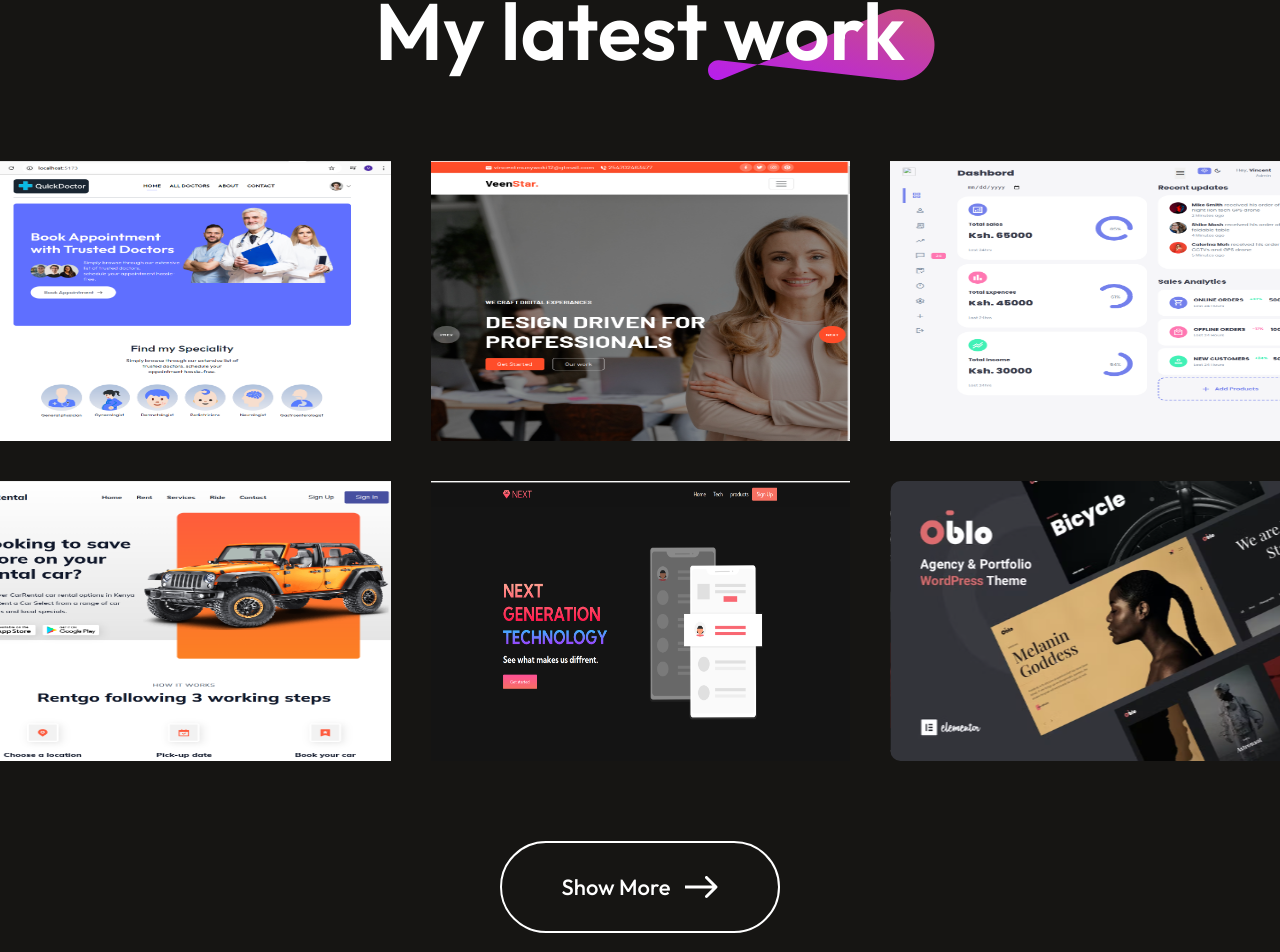
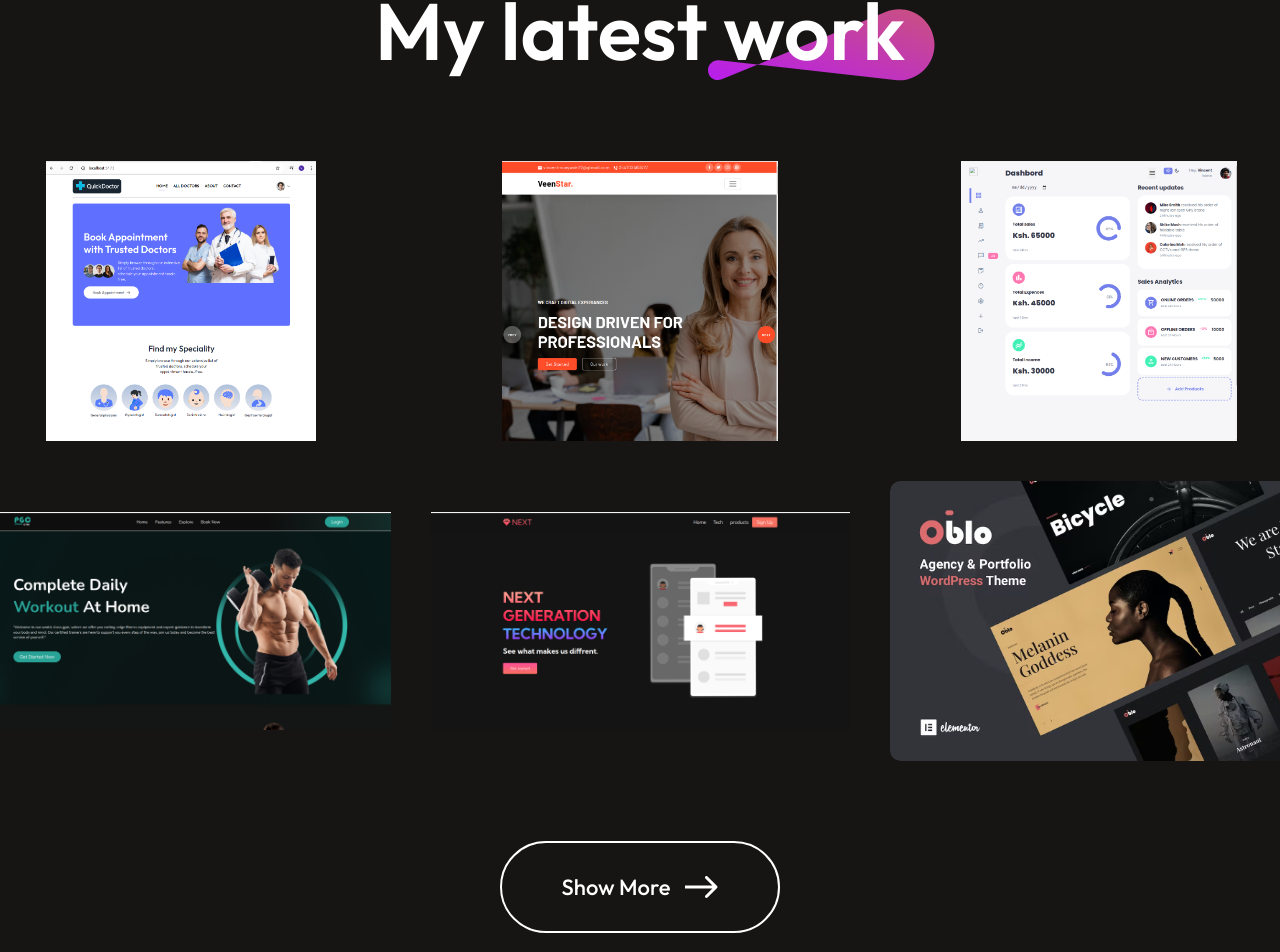
Before and after one commit to vincentMunywoki/my-portfolio, a React (Vite) app: page / in a window 1280 px wide. Shown: the part 3899-4851 px from the top of the page. Built offline with nearby package versions, Linux system fonts and the light colour scheme.

Commit message:
resume update

```diff
--- a/src/Components/MyWork/MyWork.css
+++ b/src/Components/MyWork/MyWork.css
@@ -27,8 +27,10 @@
 }
 .mywork-container img{
     box-sizing: border-box;
+    border-radius: 10px;
     width: 419px;
     height: 280px;
+    object-fit: contain;
     transition: 0.3s;
     cursor: pointer;
 }
```
Also changed, not shown: src/assets/work-4.png, src/assets/work-41.png (added).
